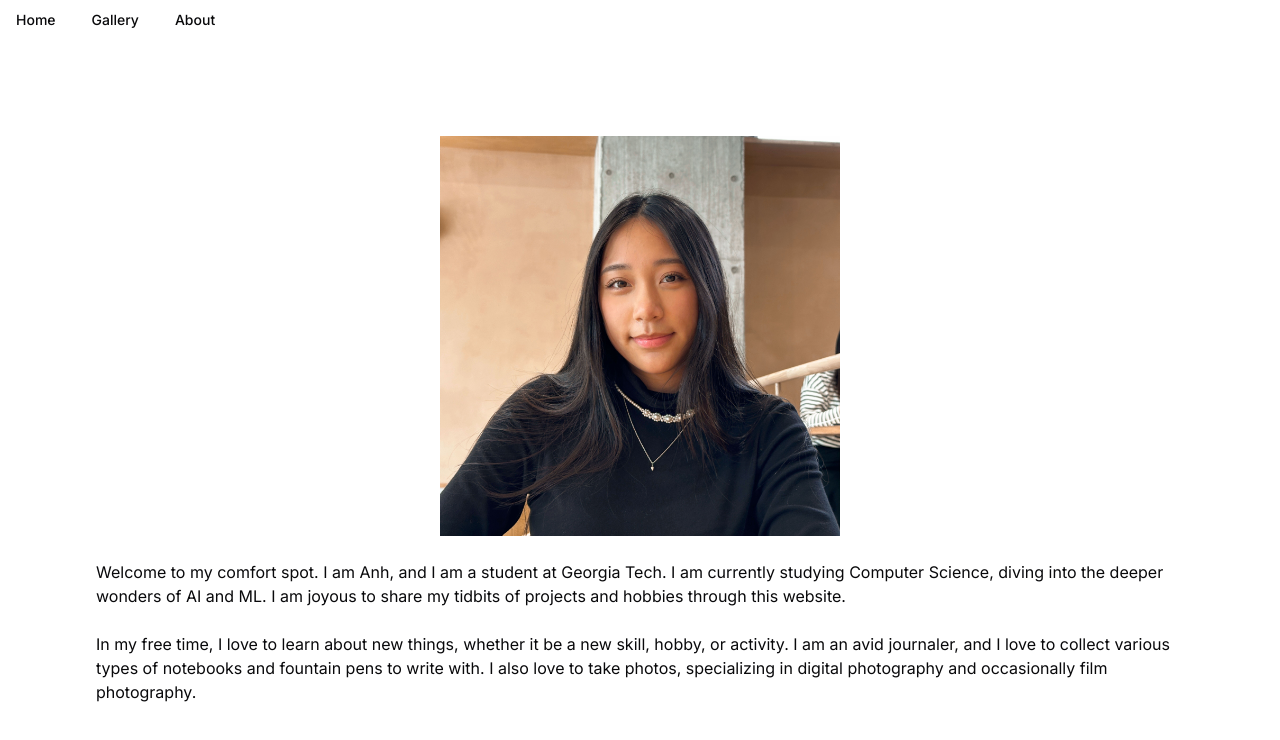
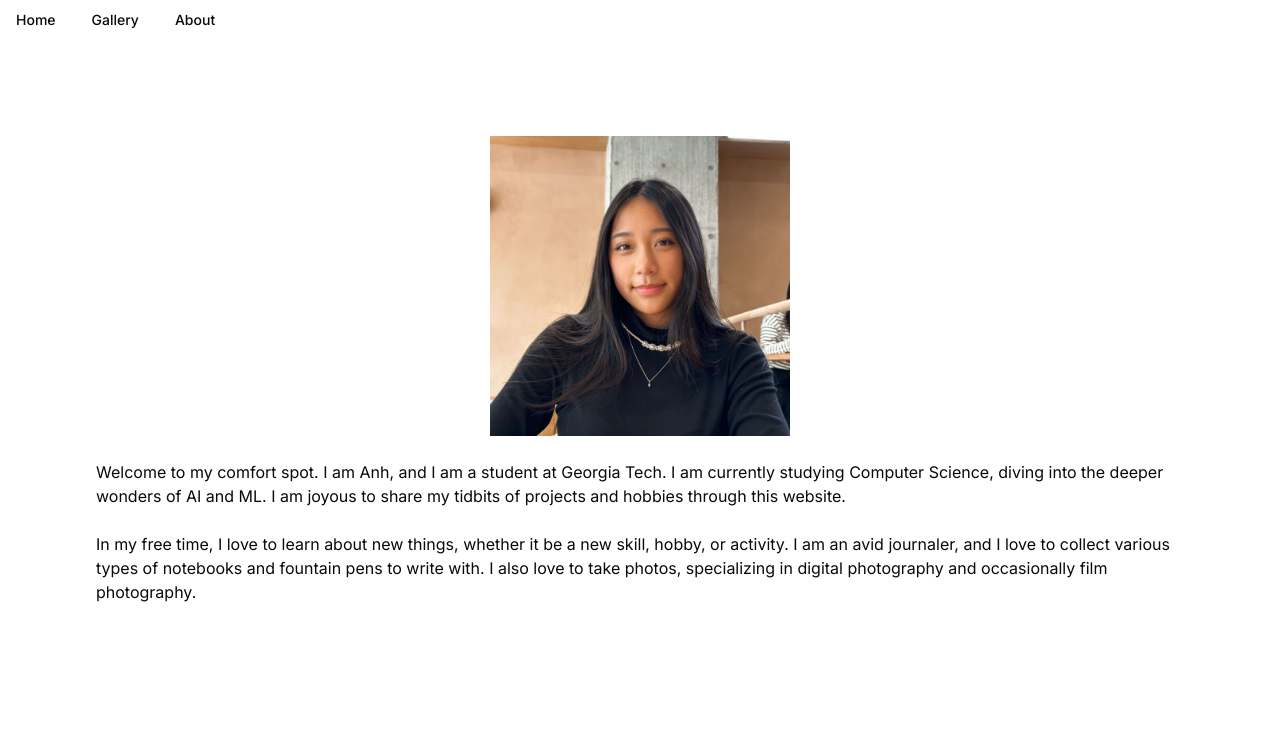
Before and after one commit to htdanganh/portfolio, a Next.js app: page /about in a window 1280 px wide. Shown: the top 740 px of the page. Built offline with nearby package versions, Linux system fonts and the light colour scheme.

Commit message:
Updated formatting

```diff
--- a/src/app/about/page.tsx
+++ b/src/app/about/page.tsx
@@ -8,12 +8,13 @@ export default function About() {
     <body>
       <Navbar />
         <main className="flex min-h-screen flex-col items-center p-24">
-            <img src="/images/self.jpg" height="400px" width="400px"/>
-            <br />
-            <p className="text-med">Welcome to my comfort spot. I am Anh, and I am a student at Georgia Tech. I am currently studying Computer Science, diving into the deeper wonders of AI and ML. I am joyous to share my tidbits of projects and hobbies through this website. </p>
-            <br />
-            <p className="text-med"> In my free time, I love to learn about new things, whether it be a new skill, hobby, or activity. I am an avid journaler, and I love to collect various types of notebooks and fountain pens to write with. I also love to take photos, specializing in digital photography and occasionally film photography. </p>
-
+            <img src="/images/self.jpg" height="300px" width="300px"/>
+            <div className="flex-container" >
+                <br />
+                <p className="text-med">Welcome to my comfort spot. I am Anh, and I am a student at Georgia Tech. I am currently studying Computer Science, diving into the deeper wonders of AI and ML. I am joyous to share my tidbits of projects and hobbies through this website. </p>
+                <br />
+                <p className="text-med"> In my free time, I love to learn about new things, whether it be a new skill, hobby, or activity. I am an avid journaler, and I love to collect various types of notebooks and fountain pens to write with. I also love to take photos, specializing in digital photography and occasionally film photography. </p>
+            </div>
         </main>
     </body>
   );
```
Also changed, not shown: src/app/gallery.tsx (deleted).
